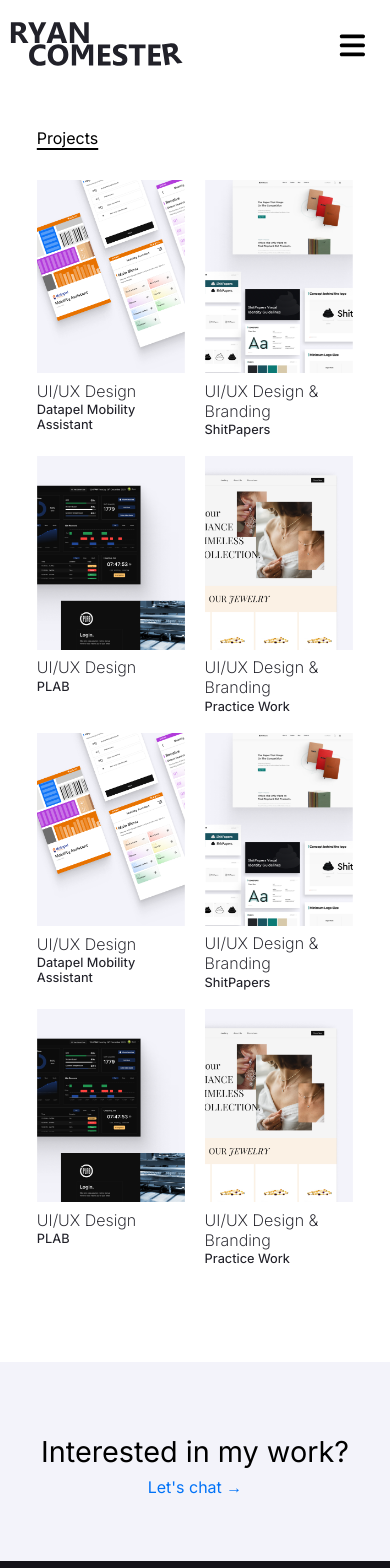
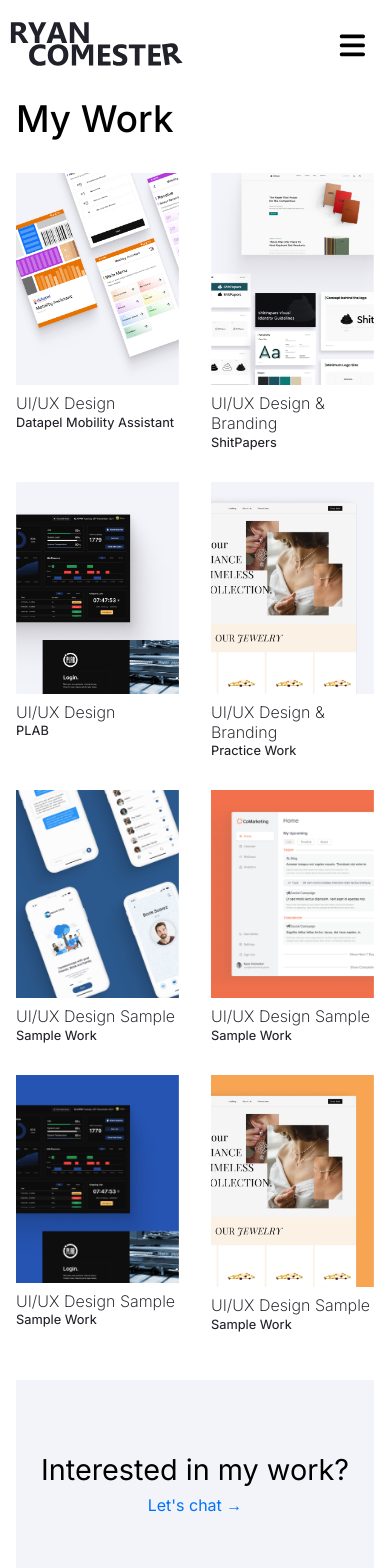
Before and after one commit to minolFernando05/Portfolio-website, a React (Vite) app: page /#/projectsPage in a window 390 px wide. Shown: the top 1568 px of the page. Built offline with nearby package versions, Linux system fonts and the light colour scheme.

Commit message:
Update ProjectsPage CSS for responsiveness

```diff
--- a/src/pages/AboutMe.css
+++ b/src/pages/AboutMe.css
@@ -87,6 +87,7 @@
 
 }
 
+/*-------------------------------------------------------------------------*/
 /*mobile*/
 @media screen and (max-width: 650px) {
 
--- a/src/pages/ProjectsPage.css
+++ b/src/pages/ProjectsPage.css
@@ -0,0 +1,80 @@
+@keyframes jumpIn_2 {
+    0% {
+      opacity: 0;
+      transform: translateY(10%);
+    }
+    50% {
+      opacity: 1;
+      transform: translateY(-1%);
+    }
+    100% {
+      transform: translateY(0);
+    }
+  }
+
+  .ProjectPage-container{
+    animation: jumpIn_2 1s ease-out;
+    display: flex;
+    justify-content: center; /* Center items horizontally */
+    align-items: center; /* Center items vertically */
+    max-width: 2000px; /* Maximum width of the container */
+    width: 100%; /* Full width up to the max-width */
+    margin: 0 auto; /* Center the container within its parent */
+  }
+
+.projects-content {
+    margin: 3rem 8rem 8rem;
+  }
+
+  .projectsPage-title {
+    font-size: 2.5rem;
+    font-weight: 500;
+    margin-bottom: 2rem;
+  }
+
+  .projectsPage-cards {
+    display: grid;
+    gap: 2.5rem;
+    grid-template-columns: repeat(4, 1fr);
+    margin-bottom: 5rem;
+  }
+
+
+/*-------------------------------------------------------------------------*/
+/*tablet*/
+@media screen and (max-width: 1100px) {
+
+    .projects-content {
+        margin: 2rem 2rem 5rem;
+      }
+
+      .projectsPage-title {
+        font-size: 2.8rem;
+      }
+
+      .projectsPage-cards {
+        gap: 2rem;
+        grid-template-columns: repeat(3, 1fr);
+      }
+
+}
+
+/*-------------------------------------------------------------------------*/
+/*mobile*/
+@media screen and (max-width: 650px) {
+
+    .projects-content {
+        margin: 1rem 1rem 4rem;
+      }
+
+      .projectsPage-title {
+        font-size: 2.3rem;
+      }
+
+      .projectsPage-cards {
+        gap: 2rem;
+        grid-template-columns: repeat(2, 1fr);
+        margin-bottom: 3rem;
+      }
+
+}
--- a/src/pages/ProjectsPage.jsx
+++ b/src/pages/ProjectsPage.jsx
@@ -13,6 +13,10 @@ import cardImage1 from '../assets/cardImages/card-1-img.png';
 import cardImage2 from '../assets/cardImages/card-2-img.png';
 import cardImage3 from '../assets/cardImages/card-3-img.png';
 import cardImage4 from '../assets/cardImages/card-4-img.png';
+import cardImage5 from '../assets/cardImages/Card1.png';
+import cardImage6 from '../assets/cardImages/Card2.png';
+import cardImage7 from '../assets/cardImages/Card3.png';
+import cardImage8 from '../assets/cardImages/Card4.png';
 
 
 
@@ -21,11 +25,11 @@ function ProjectsPageDesign() {
   return (
     <>
     <div className='ProjectPage-container'>
-          <div className='projects'>
-          <div className='projects-title'>
-              <p>Projects</p>
+        <div className='projects-content'>
+          <div className='projectsPage-title'>
+            My Work
           </div>
-          <div className='projects-cards'>
+          <div className='projectsPage-cards'>
               <Card
                   imgPath={cardImage1}
                   title="UI/UX Design"
@@ -55,38 +59,37 @@ function ProjectsPageDesign() {
                 />
 
                 <Card
-                  imgPath={cardImage1}
-                  title="UI/UX Design"
-                  description="Datapel Mobility Assistant"
-                  link={'/datapel'}
+                    imgPath={cardImage5}
+                    title="UI/UX Design Sample"
+                    description="Sample Work"
+                    link={'/sampleWork'}
                 />
 
                 <Card
-                  imgPath={cardImage2}
-                  title="UI/UX Design & Branding"
-                  description="ShitPapers"
-                  link={'/shitPapers'}
+                    imgPath={cardImage6}
+                    title="UI/UX Design Sample"
+                    description="Sample Work"
+                    link={'/sampleWork'}
                 />
 
                 <Card
-                  imgPath={cardImage3}
-                  title="UI/UX Design "
-                  description="PLAB"
-                  link={'/plab'}
+                    imgPath={cardImage7}
+                    title="UI/UX Design Sample"
+                    description="Sample Work"
+                    link={'/sampleWork'}
                 />
 
                 <Card
-                  imgPath={cardImage4}
-                  title="UI/UX Design & Branding"
-                  description="Practice Work"
-                  link={'/practiceWork'}
+                    imgPath={cardImage8}
+                    title="UI/UX Design Sample"
+                    description="Sample Work"
+                    link={'/sampleWork'}
                 />
 
             </div>
-          </div>
 
             <ChatLink/>
-
+        </div>
     </div>
 
     </>
```
Also changed, not shown: src/assets/cardImages/Card4.png (added), src/assets/cardImages/Curosorcustom-cursor1 (1).svg (deleted). Lines whose indentation alone changed are shown as unchanged.
